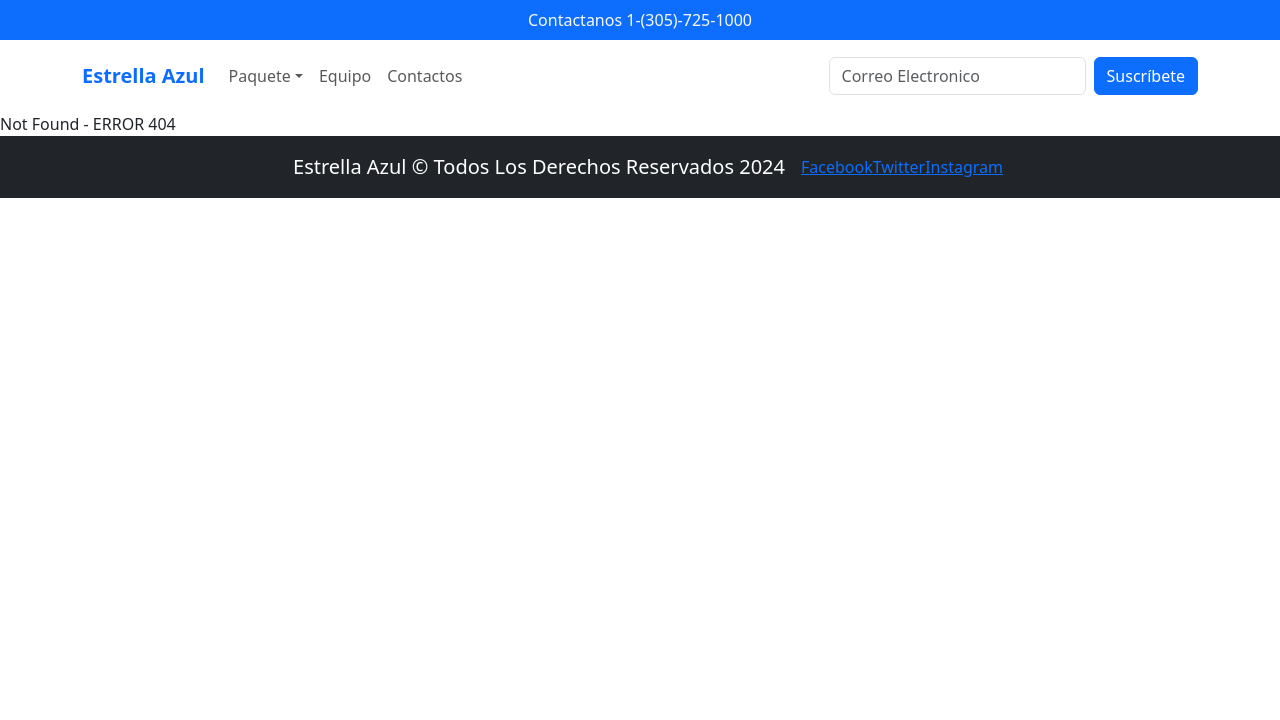
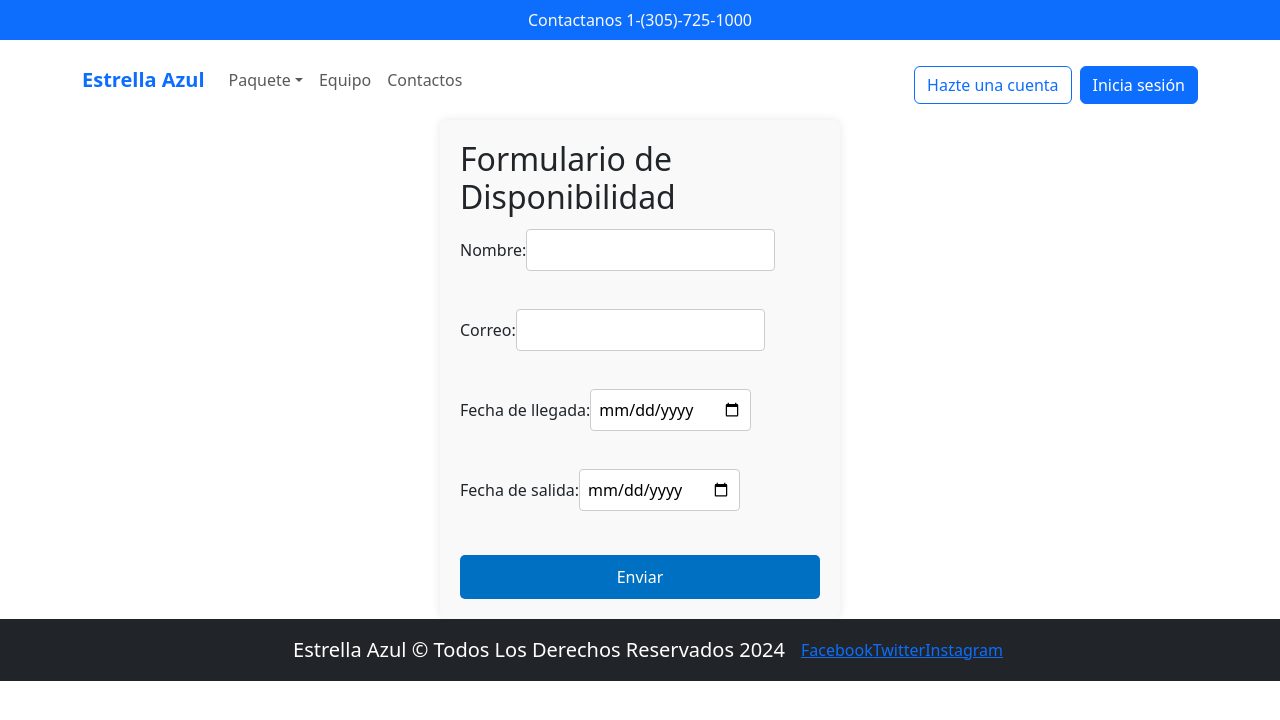
Before and after one commit to LucasIsac/Trabajo-Final---Prog, a React (Vite) app: page /Formulario in a window 1280 px wide. Before the commit this address had no page. Shown: the top 720 px of the page. Built offline with nearby package versions, Linux system fonts and the light colour scheme.

Commit message:
Creacion de Formulario

```diff
--- a/src/App.jsx
+++ b/src/App.jsx
@@ -7,6 +7,7 @@ import Header from "./components/Header";
 import Navbar from "./components/Navbar"
 import Footer from "./components/Footer";
 import NotFound from "./Pages/NotFound";
+import Formulario from "./components/Formulario";
 
 function App() {
   return (
@@ -18,6 +19,7 @@ function App() {
 
       <Route path="/" element={<HomePage />}/>
       <Route path="/Paquetes" element={<Paquetes />}/>
+      <Route path="/Formulario" element={<Formulario />}/>
       <Route path="/*" element={<NotFound />}/>
 
      </Routes>
--- a/src/components/Cartas.jsx
+++ b/src/components/Cartas.jsx
@@ -1,3 +1,4 @@
+import { NavLink } from "react-router-dom";
 import "./Carta.css";
 
 const Cartas = () => {
@@ -31,7 +32,7 @@ const Cartas = () => {
             <small>Incluye impuestos y cargos</small>
           </div>
         </div>
-        <button className="availability-button">Ver disponibilidad</button>
+        <NavLink to="/Formulario" className="availability-button">Ver disponibilidad</ NavLink>
       </div>
     </div>
   )
--- /dev/null
+++ b/src/components/Formulario.css
@@ -0,0 +1,38 @@
+.form-container {
+    padding: 20px;
+    max-width: 400px;
+    margin: 0 auto;
+    background-color: #f9f9f9;
+    border-radius: 8px;
+    box-shadow: 0 0 10px rgba(0, 0, 0, 0.1);
+  }
+
+  form {
+    display: flex;
+    flex-direction: column;
+  }
+
+  label {
+    margin-bottom: 10px;
+  }
+
+  input {
+    padding: 8px;
+    margin-top: 4px;
+    border: 1px solid #ccc;
+    border-radius: 4px;
+  }
+
+  button {
+    margin-top: 10px;
+    background-color: #0071c2;
+    color: white;
+    border: none;
+    padding: 10px;
+    cursor: pointer;
+    border-radius: 5px;
+  }
+
+  button:hover {
+    background-color: #005fa3;
+  }
--- /dev/null
+++ b/src/components/Formulario.jsx
@@ -0,0 +1,34 @@
+
+import "./Formulario.css";
+const Formulario = () => {
+  return (
+    <div className="form-container">
+      <h2>Formulario de Disponibilidad</h2>
+      <form>
+        <label>
+          Nombre:
+          <input type="text" name="nombre" />
+        </label>
+        <br />
+        <label>
+          Correo:
+          <input type="email" name="correo" />
+        </label>
+        <br />
+        <label>
+          Fecha de llegada:
+          <input type="date" name="fechaLlegada" />
+        </label>
+        <br />
+        <label>
+          Fecha de salida:
+          <input type="date" name="fechaSalida" />
+        </label>
+        <br />
+        <button type="submit">Enviar</button>
+      </form>
+    </div>
+  );
+};
+
+export default Formulario;
--- a/src/components/Navbar.jsx
+++ b/src/components/Navbar.jsx
@@ -60,16 +60,10 @@ function Navbar() {
               </a>
             </li>
           </ul>
-          <form className="d-flex">
-            <input
-              className="form-control me-2"
-              type="email"
-              placeholder="Correo Electronico"
-            />
-            <button className="btn btn-primary" type="button">
-              Suscríbete
-            </button>
-          </form>
+          <div className="ms-3">
+            <button className="btn btn-outline-primary me-2">Hazte una cuenta</button>
+            <button className="btn btn-primary">Inicia sesión</button>
+          </div>
         </div>
       </div>
     </nav>
```
